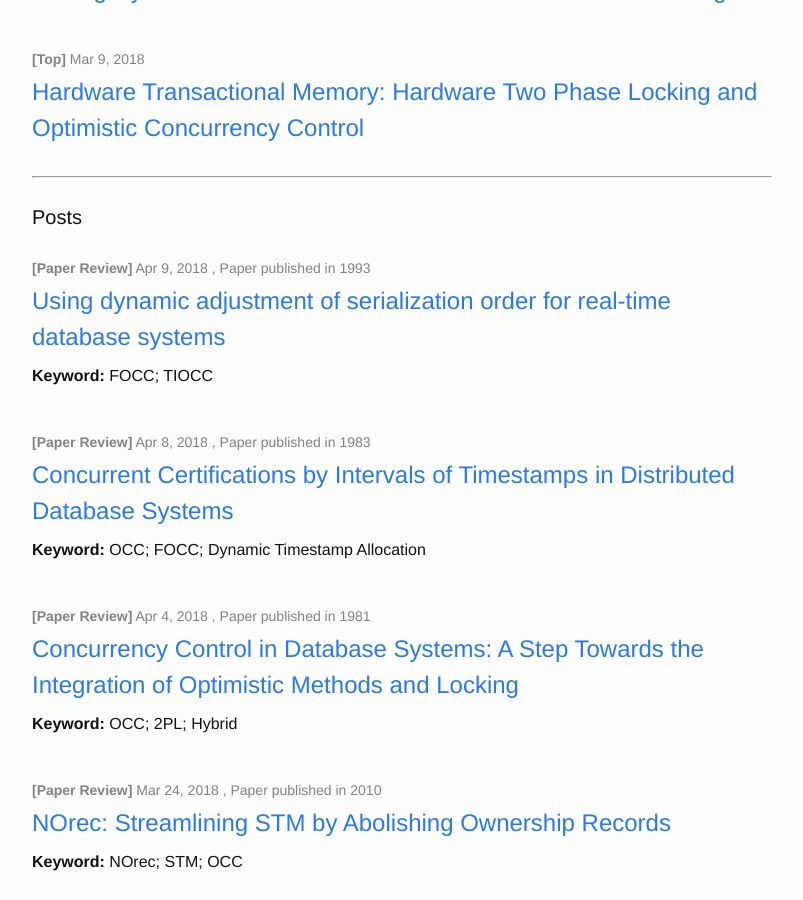
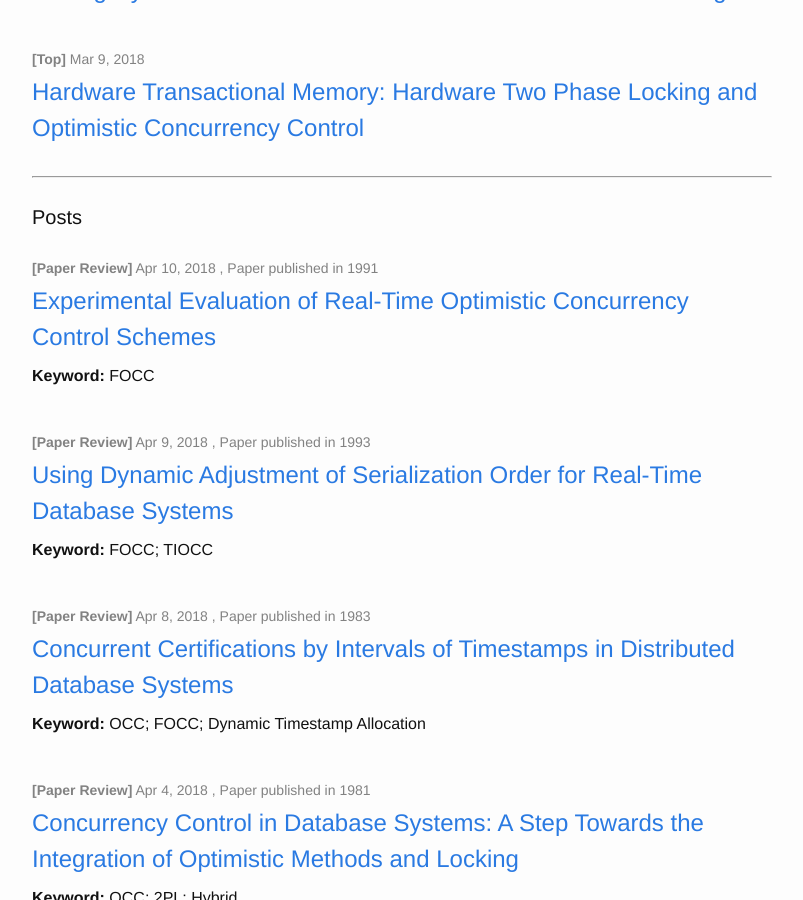
Before and after one commit to wangziqi2013/wangziqi2013.github.io, a Jekyll site: the page built from index.html, in a window 1280 px wide and 900 px high, scrolled down 377 px. Shown: the whole window, without its empty margins (238-1041 px from the left). Built offline with Jekyll 4.4.1, drawn with Linux system fonts in a browser that asks for light colours.

Commit message:
Adding a new paper

```diff
--- /dev/null
+++ b/_posts/2018-04-09-Exp-Eval-of-Real-Time-OCC-Scheme.markdown
@@ -0,0 +1,14 @@
+---
+layout: paper-summary
+title:  "Experimental Evaluation of Real-Time Optimistic Concurrency Control Schemes"
+date:   2018-04-09 19:00:00 -0500
+categories: paper
+paper_title: "Experimental Evaluation of Real-Time Optimistic Concurrency Control Schemes"
+paper_link: http://www.vldb.org/conf/1991/P035.PDF
+paper_keyword: FOCC
+paper_year: 1991
+rw_set: Lock Table
+htm_cd: Eager (FOCC)
+htm_cr: Eager (FOCC)
+version_mgmt: Lazy
+---
--- a/_posts/2018-04-09-Using-Dym-Adj-of-Serialization-Order-for-Real-Time-DBMS.markdown
+++ b/_posts/2018-04-09-Using-Dym-Adj-of-Serialization-Order-for-Real-Time-DBMS.markdown
@@ -1,9 +1,9 @@
 ---
 layout: paper-summary
-title:  "Using dynamic adjustment of serialization order for real-time database systems"
+title:  "Using Dynamic Adjustment of Serialization Order for Real-Time Database Systems"
 date:   2018-04-09 16:15:00 -0500
 categories: paper
-paper_title: "Using dynamic adjustment of serialization order for real-time database systems"
+paper_title: "Using Dynamic Adjustment of Serialization Order for Real-Time Database Systems"
 paper_link: https://ieeexplore.ieee.org/document/393514/
 paper_keyword: FOCC; TIOCC
 paper_year: 1993
```
